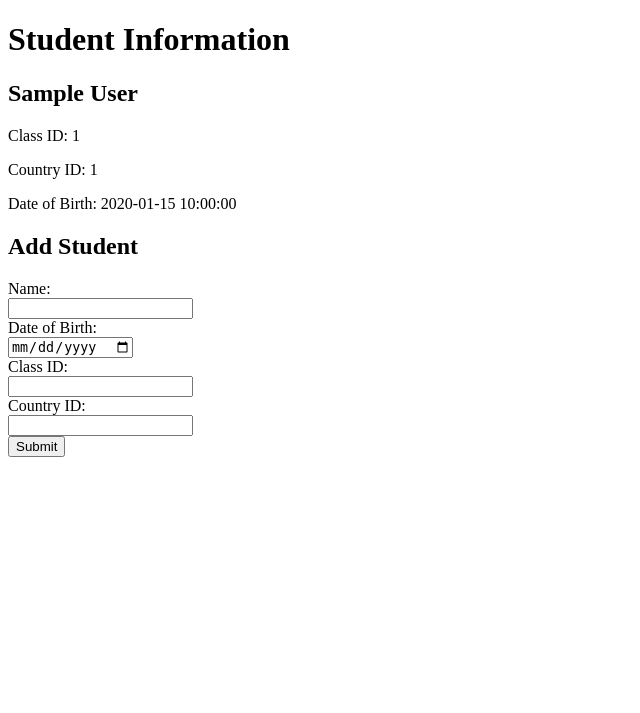
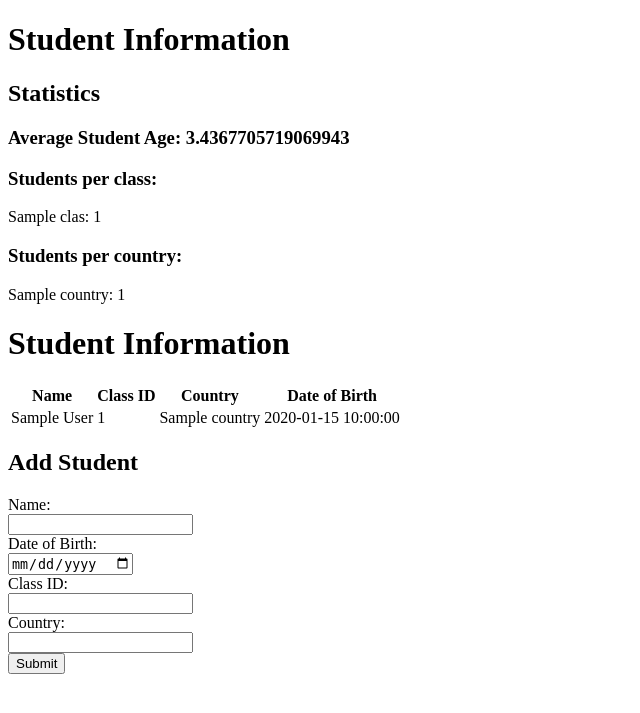
Before and after one commit to Aboodroidi/Rehal-Intern, a Flask app: page / in a window 1280 px wide. Shown: the top 713 px of the page, without its empty margins (0-640 px from the left). Run offline with Flask 3, Linux system fonts and the light colour scheme; tables that the repository leaves empty hold one stand-in row (values such as "Sample post").

Commit message:
Added Tables

```diff
--- a/myflaskapp/app.py
+++ b/myflaskapp/app.py
@@ -1,9 +1,10 @@
 from flask import Flask, render_template, request
 from flask_sqlalchemy import SQLAlchemy
 from datetime import datetime
+from sqlalchemy import func
 
 app = Flask(__name__)
-app.config['SQLALCHEMY_DATABASE_URI'] = 'sqlite:////tmp/test.db'
+app.config['SQLALCHEMY_DATABASE_URI'] = 'sqlite:////tmp/test2.db'
 db = SQLAlchemy(app)
 
 class Class(db.Model):
@@ -29,7 +30,14 @@ class Student(db.Model):
 @app.route('/')
 def index():
     students = Student.query.all()
-    return render_template('index.html', students=students)
+    countries = Country.query.all()
+
+    # Calculating statistics
+    student_per_class = db.session.query(Class.class_name, func.count(Student.id)).join(Student).group_by(Class.id).all()
+    student_per_country = db.session.query(Country.country_name, func.count(Student.id)).join(Student).group_by(Country.id).all()
+    average_age = db.session.query(func.avg(func.julianday(datetime.now()) - func.julianday(Student.date_of_birth))/365.25).scalar()
+
+    return render_template('index.html', students=students, countries=countries, student_per_class=student_per_class, student_per_country=student_per_country, average_age=average_age)
 
 @app.route('/add_student', methods=['POST'])
 def add_student():
@@ -37,14 +45,21 @@ def add_student():
     dob = request.form.get('dob')  # date_of_birth
     dob = datetime.strptime(dob, '%Y-%m-%d')  # convert string to datetime object
     class_id = request.form.get('class_id')
-    country_id = request.form.get('country_id')
+    country_name = request.form.get('country_name')
 
-    student = Student(name=name, date_of_birth=dob, class_id=class_id, country_id=country_id)
+    country = Country.query.filter_by(country_name=country_name).first()
+    if country is None:
+        country = Country(country_name=country_name)
+        db.session.add(country)
+        db.session.commit()
+
+    student = Student(name=name, date_of_birth=dob, class_id=class_id, country_id=country.id)
     db.session.add(student)
     db.session.commit()
 
     return 'Student added successfully'
 
+
 if __name__ == '__main__':
     with app.app_context():
         db.create_all()  # create tables
--- a/myflaskapp/templates/index.html
+++ b/myflaskapp/templates/index.html
@@ -6,26 +6,56 @@
 </head>
 <body>
     <h1>Student Information</h1>
+
+    <h2>Statistics</h2>
+
+    <h3>Average Student Age: {{ average_age }}</h3>
+
+    <h3>Students per class:</h3>
+    {% for class_name, count in student_per_class %}
+        <p>{{ class_name }}: {{ count }}</p>
+    {% endfor %}
+
+    <h3>Students per country:</h3>
+    {% for country_name, count in student_per_country %}
+        <p>{{ country_name }}: {{ count }}</p>
+    {% endfor %}
+
+
+        <h1>Student Information</h1>
+        <table>
+            <tr>
+                <th>Name</th>
+                <th>Class ID</th>
+                <th>Country</th>
+                <th>Date of Birth</th>
+            </tr>
             {% for student in students %}
-    <div>
-        <h2>{{ student.name }}</h2>
-        <p>Class ID: {{ student.class_id }}</p>
-        <p>Country ID: {{ student.country_id }}</p>
-        <p>Date of Birth: {{ student.date_of_birth }}</p>
-    </div>
+            <tr>
+                <td>{{ student.name }}</td>
+                <td>{{ student.class_id }}</td>
+                <td>{{ student.country.country_name }}</td>
+                <td>{{ student.date_of_birth }}</td>
+            </tr>
             {% endfor %}
+        </table>
 
         <h2>Add Student</h2>
         <form action="/add_student" method="post">
             <label for="name">Name:</label><br>
             <input type="text" id="name" name="name"><br>
+
             <label for="dob">Date of Birth:</label><br>
             <input type="date" id="dob" name="dob"><br>
+
             <label for="class_id">Class ID:</label><br>
             <input type="number" id="class_id" name="class_id"><br>
-        <label for="country_id">Country ID:</label><br>
-        <input type="number" id="country_id" name="country_id"><br>
+
+            <label for="country_name">Country:</label><br>
+            <input type="text" id="country_name" name="country_name"><br>
+
             <input type="submit" value="Submit">
         </form>
     </body>
+
 </html>
```
Also changed, not shown: myflaskapp/alembic.ini (added, +110 -0 lines), myflaskapp/alembic/env.py (added, +78 -0 lines), myflaskapp/alembic/script.py.mako (added, +24 -0 lines), 2 other files. Lines whose indentation alone changed are shown as unchanged.
